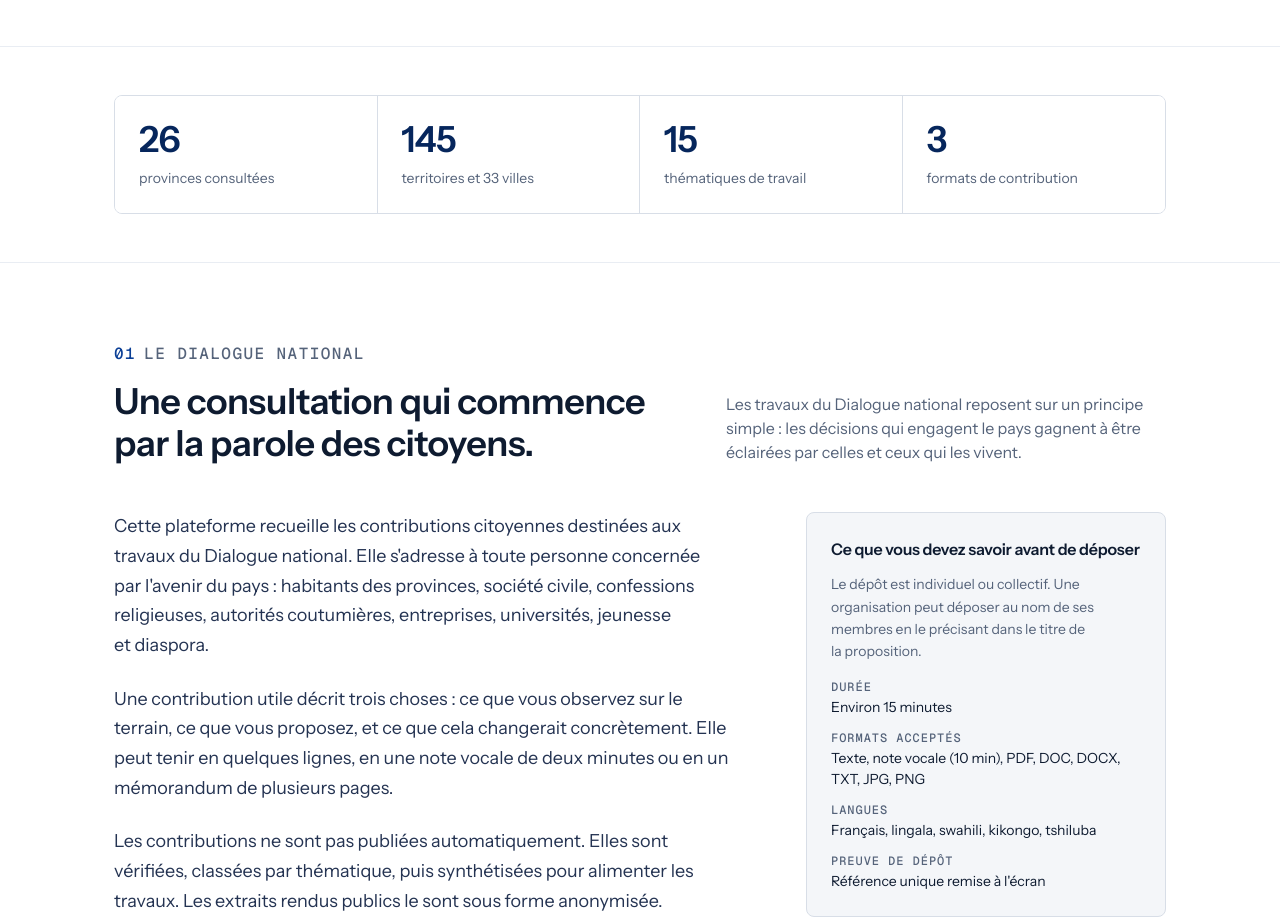
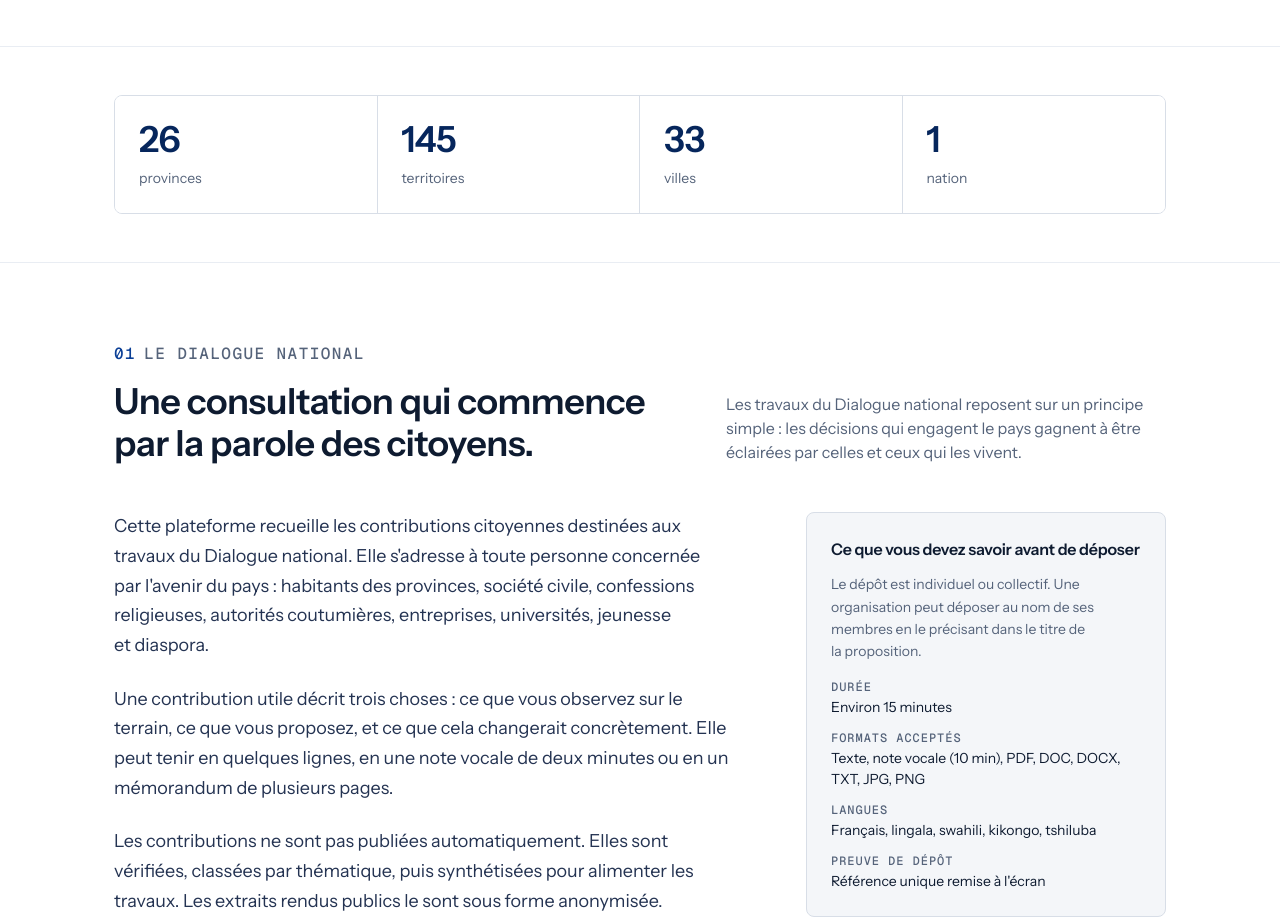
Before and after one commit to harnoldmub/dialogue, a website built with Vite: page index.html in a window 1280 px wide. Shown: the part 1180-2100 px from the top of the page. Built offline with nearby package versions, Linux system fonts and the light colour scheme.

Commit message:
Correct national territory statistics

```diff
--- a/index.html
+++ b/index.html
@@ -72,10 +72,10 @@
       <section class="section tight" aria-label="Repères du Dialogue national">
         <div class="wrap">
           <ul class="figures reveal">
-            <li><strong>26</strong><span>provinces consultées</span></li>
-            <li><strong>145</strong><span>territoires et 33 villes</span></li>
-            <li><strong>15</strong><span>thématiques de travail</span></li>
-            <li><strong>3</strong><span>formats de contribution</span></li>
+            <li><strong>26</strong><span>provinces</span></li>
+            <li><strong>145</strong><span>territoires</span></li>
+            <li><strong>33</strong><span>villes</span></li>
+            <li><strong>1</strong><span>nation</span></li>
           </ul>
         </div>
       </section>
```
